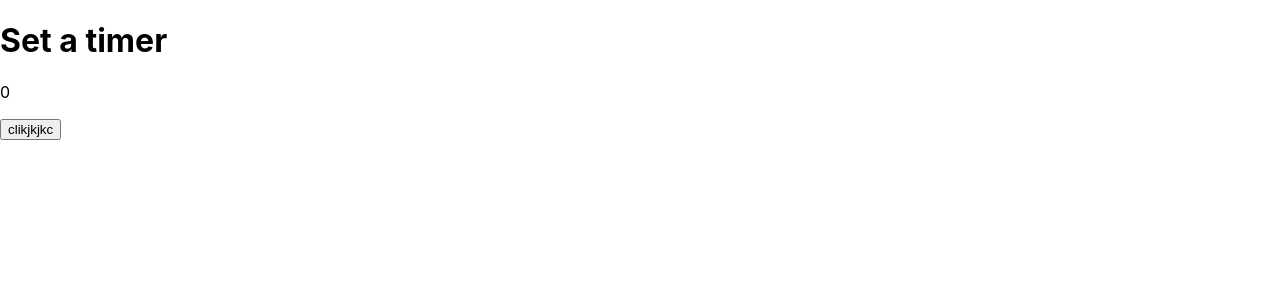
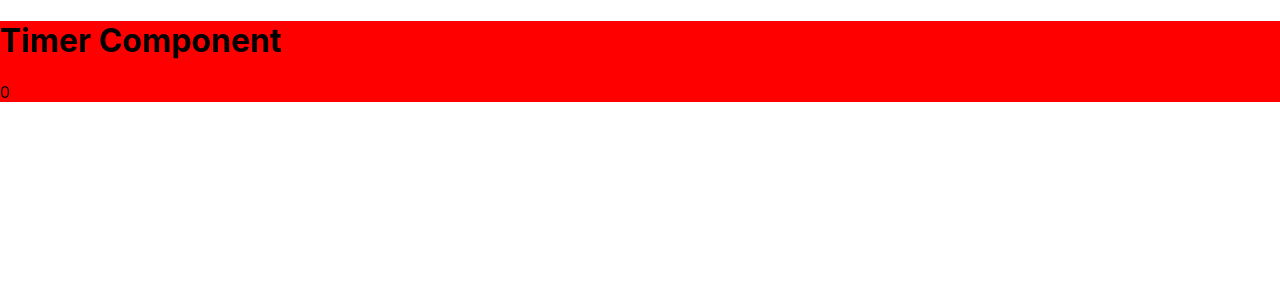
Before and after one commit to cturgeon/practice-time, a React (Create React App) app: page / in a window 1280 px wide. Shown: the top 300 px of the page. Built offline with nearby package versions, Linux system fonts and the light colour scheme.

Commit message:
add: css teplate

```diff
--- a/package.json
+++ b/package.json
@@ -6,6 +6,7 @@
     "@testing-library/jest-dom": "^5.16.4",
     "@testing-library/react": "^13.3.0",
     "@testing-library/user-event": "^13.5.0",
+    "canvas": "^2.9.3",
     "react": "^18.2.0",
     "react-dom": "^18.2.0",
     "react-scripts": "5.0.1",
--- a/src/App.js
+++ b/src/App.js
@@ -1,15 +1,11 @@
-import { useState } from "react";
 import "./App.css";
+import TimerComponent from "./components/Timer";
 
 function App() {
-  const [timerCountdown, setTimerCountdown] = useState(0);
-
   return (
     <>
       <div>
-        <h1>Set a timer</h1>
-        <p>{timerCountdown}</p>
-        <button>clikjkjkc</button>
+        <TimerComponent />
       </div>
     </>
   );
--- /dev/null
+++ b/src/components/Timer.js
@@ -0,0 +1,14 @@
+import { useState } from "react";
+import classes from "./Timer.module.css";
+
+export default function TimerComponent(props) {
+  const [timer, setTimer] = useState(0);
+  return (
+    <>
+      <div className={classes.timer}>
+        <h1>Timer Component</h1>
+        <p>{timer}</p>
+      </div>
+    </>
+  );
+}
--- /dev/null
+++ b/src/components/Timer.module.css
@@ -0,0 +1,3 @@
+.timer {
+    background-color: red;
+}
```
Also changed, not shown: 1 other file (tests, documents, lock files or other folders).
